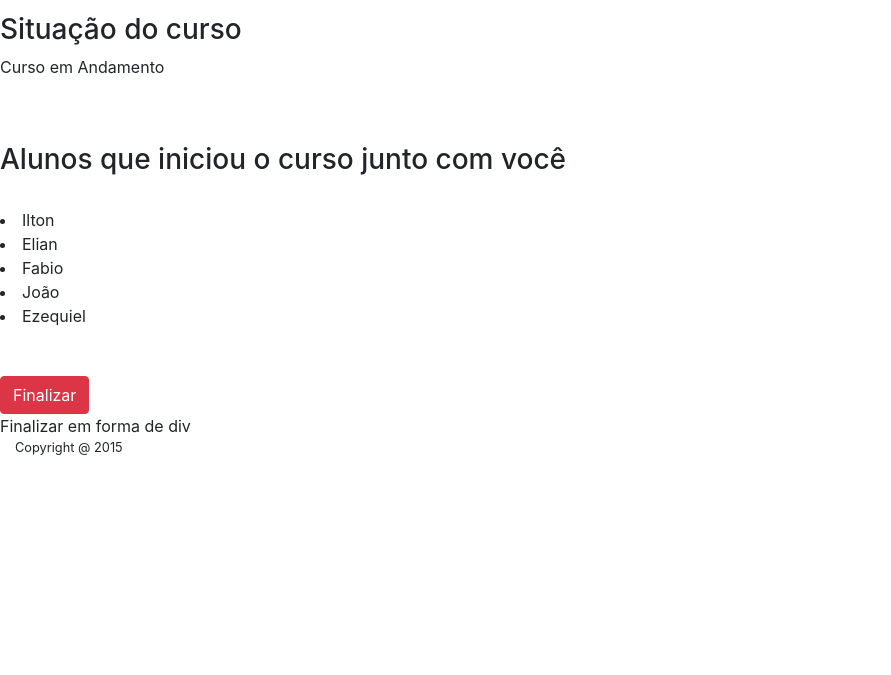
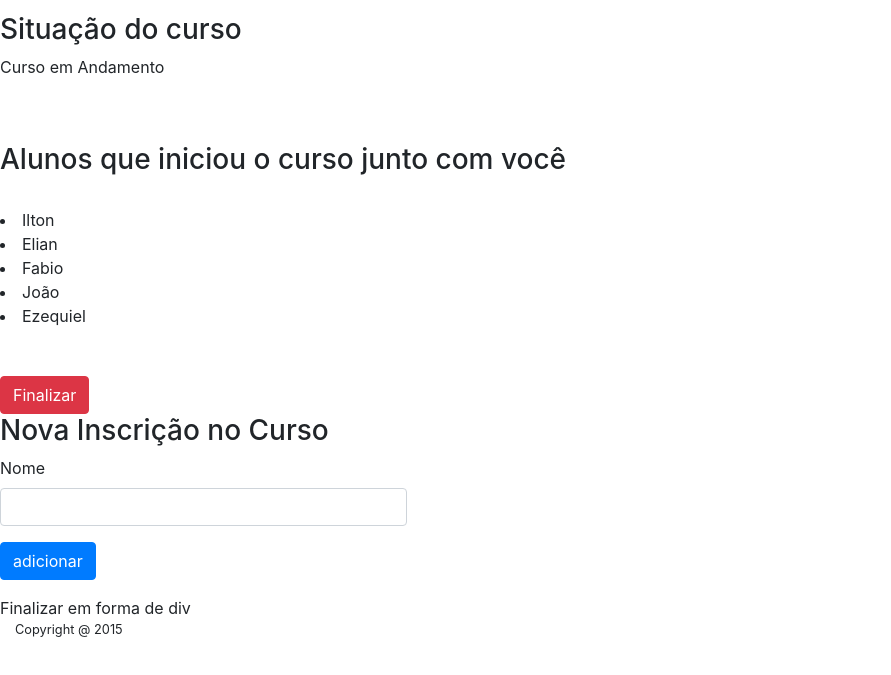
Before and after one commit to IltonBJSilva/CursoAngularJSTimtec, a plain HTML site: page CursoAngularJS/index.html in a window 1280 px wide. Shown: the part 83-758 px from the top of the page, without its empty margins (0-891 px from the left). Drawn offline with nearby package versions, Linux system fonts and the light colour scheme.

Commit message:
Adiciona função de colocar novos alunos no curso

```diff
--- a/CursoAngularJS/index.html
+++ b/CursoAngularJS/index.html
@@ -39,6 +39,22 @@
 			<button ng-hide="iniciado" ng-click="iniciar()" class="btn btn-success">
 				Iniciar
 			</button>
+			<h3>Nova Inscrição no Curso</h3>
+			<form name="form_1">
+				<div class="row">
+					<div class="col-md-4">
+						<div class="form-group form-group">
+							<label>Nome</label>
+							<input class="form-control" type="text" id="nome_aluno" name="nome_aluno" ng-model="nome_aluno">
+						</div>
+					</div>
+				</div>
+				<div class="row">
+						<div class="col-md-4">
+							<button ng-click="submeter()" class="btn btn-primary">adicionar </button>
+						</div>
+				</div>
+			</form>
 			<div ng-show="iniciado" ng-click="finalizar()">
 				Finalizar em forma de div
 			</div>
--- a/CursoAngularJS/scripts/primeiro-controller.js
+++ b/CursoAngularJS/scripts/primeiro-controller.js
@@ -11,4 +11,7 @@ angular.module('aplicacao').controller('PrimeiroController',function($scope) {
   $scope.iniciar = function(){
     $scope.iniciado = true;
   }
+  $scope.submeter = function(){
+    $scope.alunos.push($scope.nome_aluno);
+  }
 });
```
